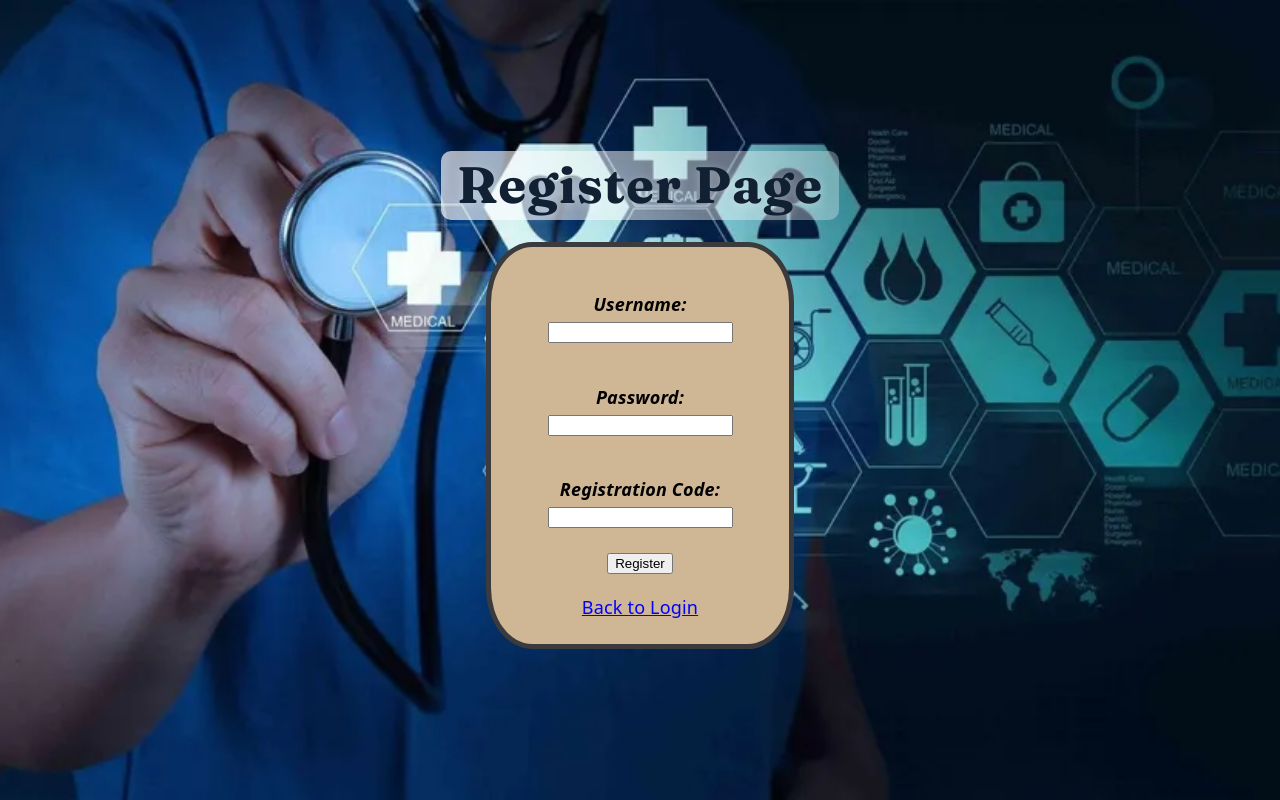
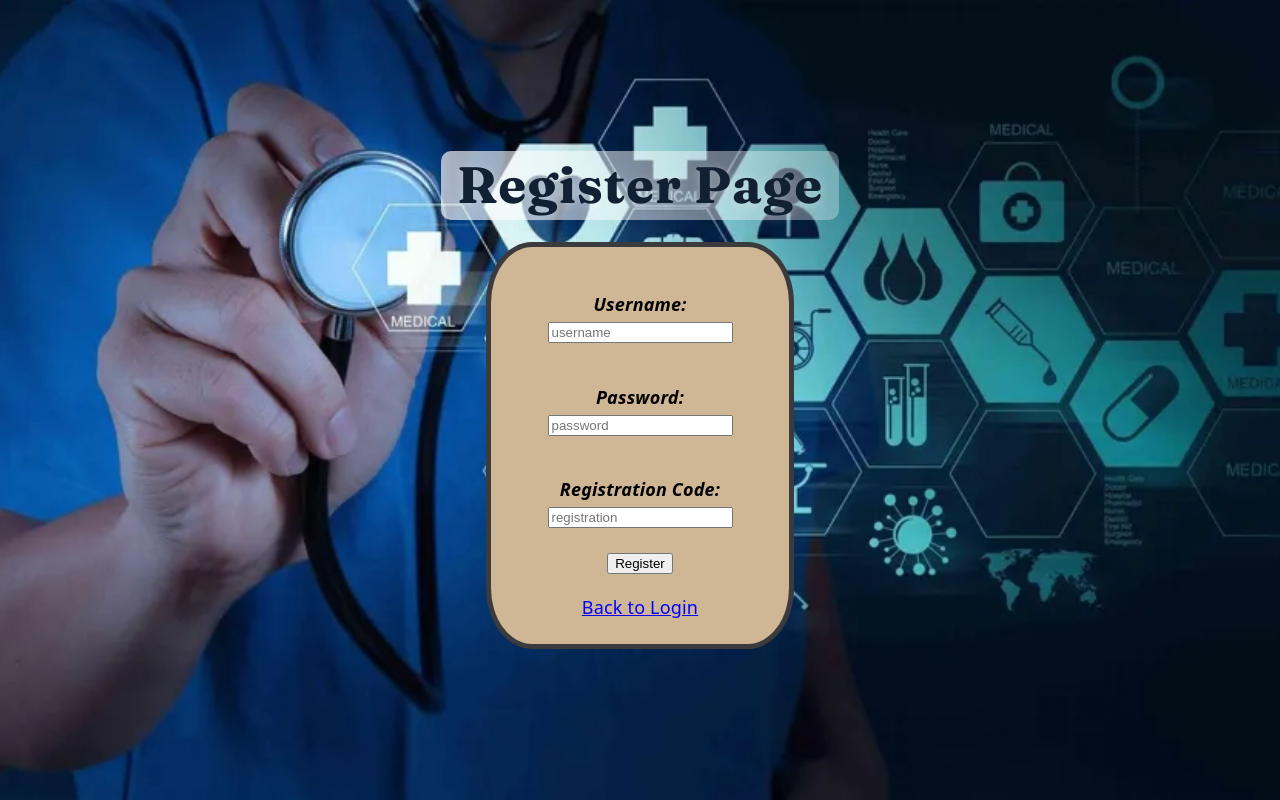
Before and after one commit to dpanepucci/EMR_Lynx, a React (Vite) app in the folder client/: page /register in a window 1280 px wide. Built offline with nearby package versions, Linux system fonts and the light colour scheme.

Commit message:
adding logic for query to DB to add registered users

```diff
--- a/client/src/App.jsx
+++ b/client/src/App.jsx
@@ -16,7 +16,7 @@ function App() {
         <div id='pt_profile'>
           <img
           id='proPic'
-            src='./public/defProPic.png'
+            src='./defProPic.png'
             alt='default profile picture icon'
           />
           <li>
--- a/client/src/components/register.jsx
+++ b/client/src/components/register.jsx
@@ -1,24 +1,82 @@
+import { useNavigate } from 'react-router-dom';
 import './register.css';
+import { useState } from 'react';
 
 function Register () {
+
+        const navigate = useNavigate();
+        const [regData, setRegData] = useState({username: '', password:'', reg_code: '',});
+        const [statusMessage, setStatusMessage] = useState();
+
+        const handleSubmit = async (e) => {
+            e.preventDefault();
+
+            try {
+                const response = await fetch('/api/register', {
+                    method: 'POST',
+                    headers: {
+                        'Content-Type': 'application/json',
+                    },
+                    body: JSON.stringify(regData),
+                });
+
+                const result = await response.json();
+
+                if (!response.ok) {
+                setStatusMessage(result.message || 'Login failed.');
+                return;
+            }
+
+            localStorage.setItem('emr_user', JSON.stringify(result.user));
+            setStatusMessage('Registration successful.');
+            setloginData({ username: '', password: '', reg_code: ''});
+            navigate('/');
+        } catch (error) {
+            setStatusMessage('Unable to reach backend server.');
+            console.error(error);
+        }
+    };
+
     return (
         <div id='register_page'>
         <h1 id='registerHeader'>Register Page</h1>
-            <form id="register_form">
+            <form id="register_form" onSubmit={ handleSubmit }>
             <div>
                 <label htmlFor="username">Username: </label>
-                <input type="text" id="username" name="username" required></input>
+                <input
+                    type="text"
+                    placeholder='username'
+                    value={regData.username}
+                    onChange={(e) => setRegData({...regData, username: e.target.value})}
+                    id="username"
+                    name="username"
+                    required></input>
             </div>
             <div>
                 <label htmlFor="password">Password: </label>
-                <input type="password" id="password" name="password" required></input>
+                <input
+                    type="text"
+                    placeholder='password'
+                    value={regData.password}
+                    onChange={(e) => setRegData({...regData, password: e.target.value})}
+                    id="password"
+                    name="password"
+                    required></input>
             </div>
             <div>
                 <label htmlFor="registerPassword">Registration Code: </label>
-                <input type="password" id="registerpassword" name="registration" required></input>
+                <input
+                type="password"
+                placeholder='registration'
+                value={regData.reg_code}
+                onChange={(e) => setRegData({...regData, reg_code: e.target.value})}
+                id="registerpassword"
+                name="registration"
+                required></input>
             </div>
 
             <button type="submit" id="register_btn">Register</button>
+            {statusMessage && <p>{statusMessage}</p>}
             <p id='backToLogin'><a href="/login">Back to Login</a></p>
             </form>
         </div>
```
Also changed, not shown: 1 other file (tests, documents, lock files or other folders).
